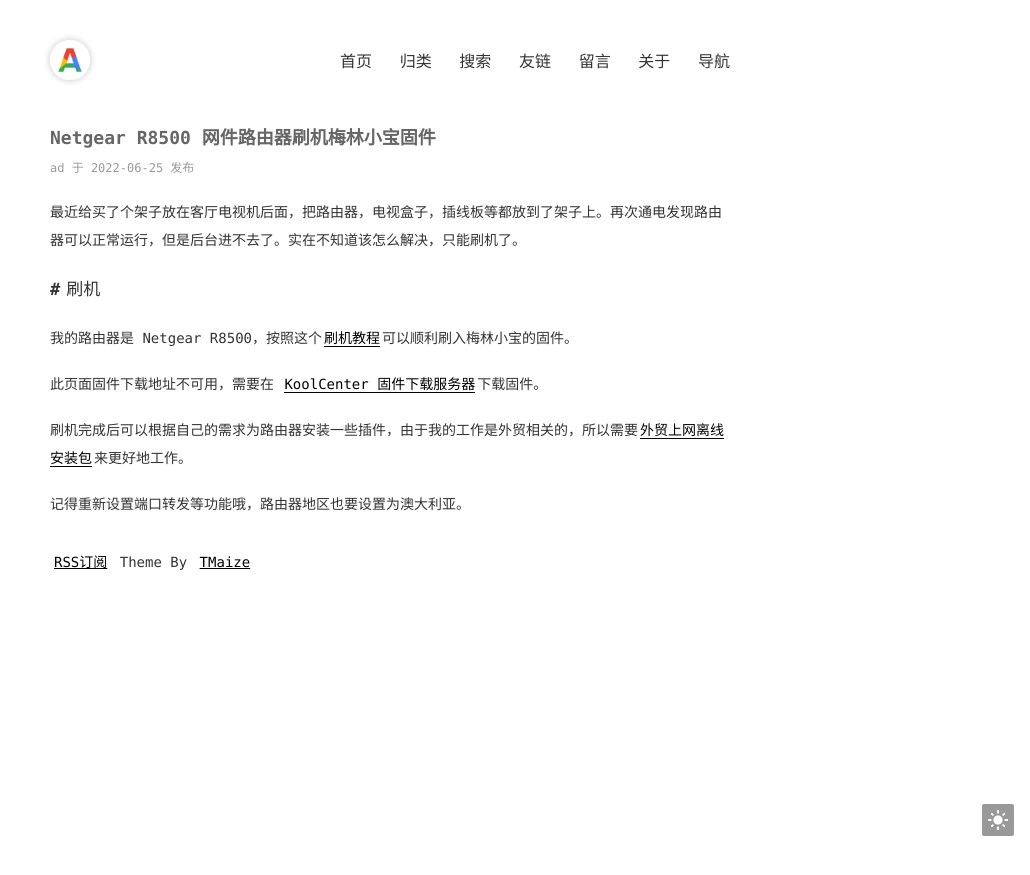
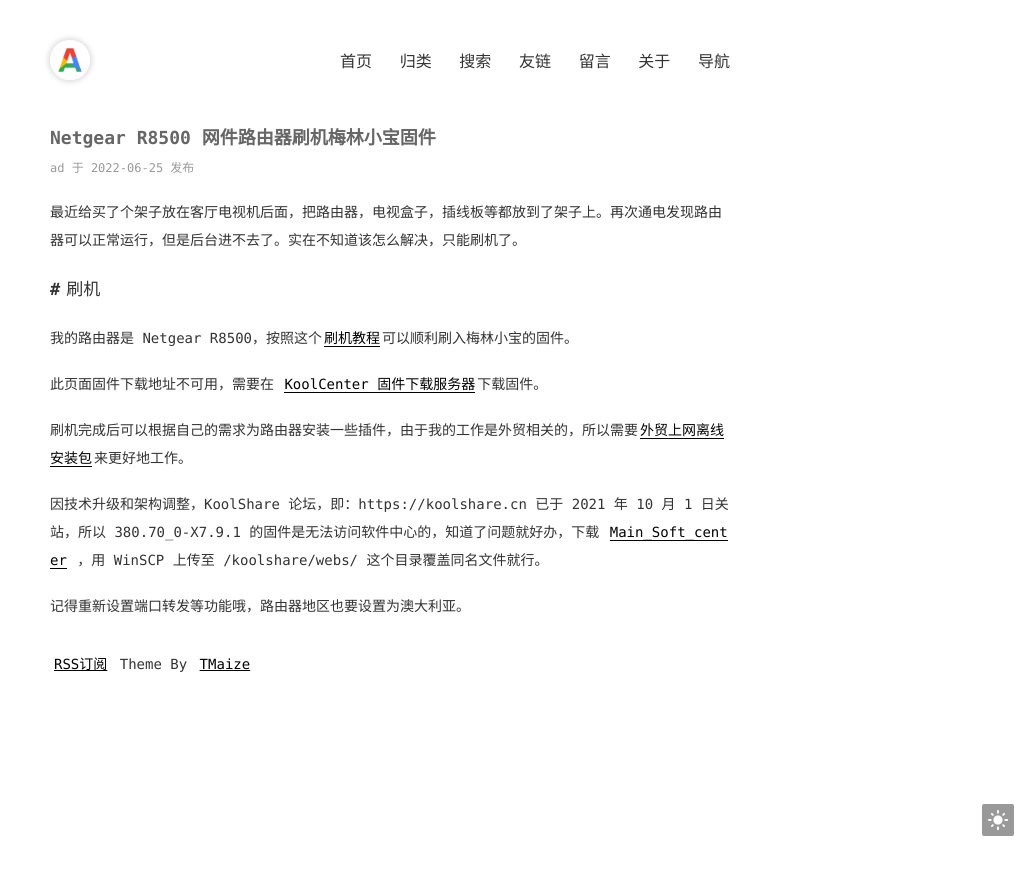
Before and after one commit to admans/admans.github.io, a Jekyll site: the page built from _posts/2022-06-25-Netgear-R8500-网件路由器刷机梅林小宝固件.md, in a window 1280 px wide. Shown: the top 875 px of the page, without its empty margins (250-1280 px from the left). Built offline with Jekyll 4.4.1, drawn with Linux system fonts in a browser that asks for light colours.

Commit message:
Update 2022-06-25-Netgear-R8500-网件路由器刷机梅林小宝固件.md
新增软件中心更新方法

```diff
--- a/_posts/2022-06-25-Netgear-R8500-网件路由器刷机梅林小宝固件.md
+++ b/_posts/2022-06-25-Netgear-R8500-网件路由器刷机梅林小宝固件.md
@@ -14,4 +14,6 @@ categories: [路由器]
 
 刷机完成后可以根据自己的需求为路由器安装一些插件，由于我的工作是外贸相关的，所以需要[外贸上网离线安装包](https://github.com/hq450/fancyss_history_package/blob/master/legacy/fancyss_arm380/shadowsocks_4.2.2.tar.gz)来更好地工作。
 
+因技术升级和架构调整，KoolShare 论坛，即：https://koolshare.cn 已于 2021 年 10 月 1 日关站，所以 380.70_0-X7.9.1 的固件是无法访问软件中心的，知道了问题就好办，下载 [Main_Soft_center](https://github.com/admans/admans.github.io/blob/main/file/Main_Soft_center.asp) ，用 WinSCP 上传至 /koolshare/webs/ 这个目录覆盖同名文件就行。
+
 记得重新设置端口转发等功能哦，路由器地区也要设置为澳大利亚。
```
